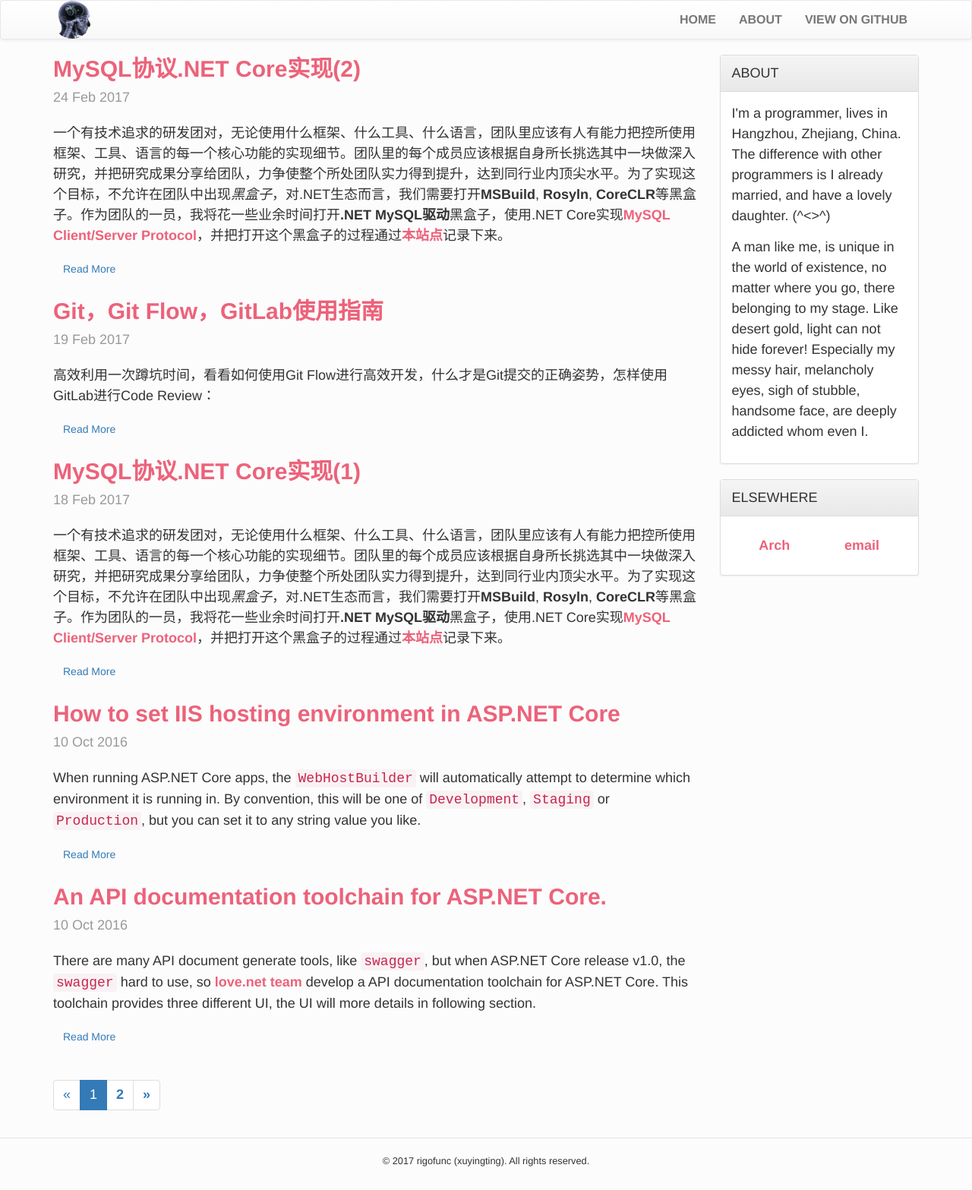
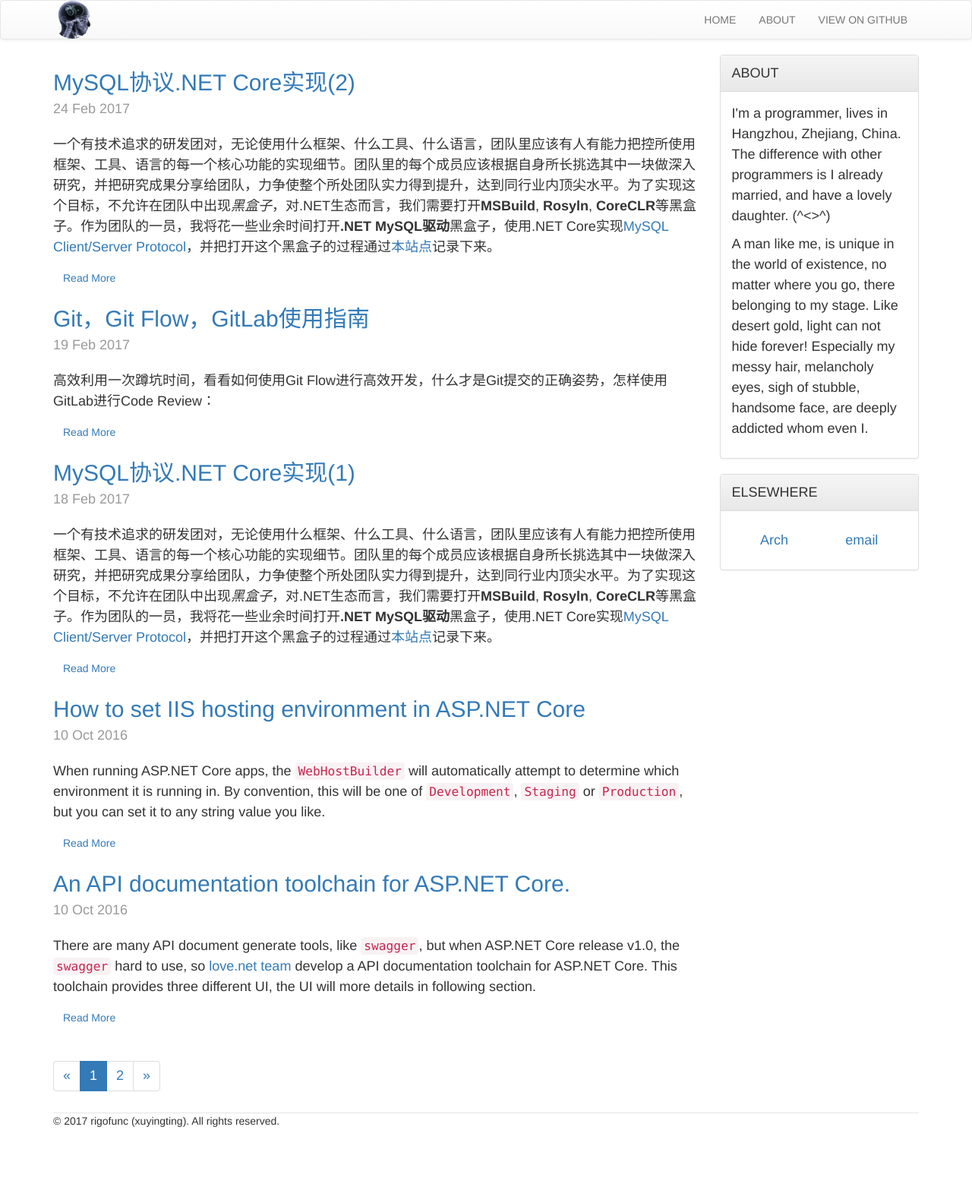
Before and after one commit to rigofunc/xyting.github.io, a Jekyll site: the page built from index.html, in a window 1280 px wide. Shown: the whole page at 76% size. Built offline with Jekyll 4.4.1, drawn with Linux system fonts in a browser that asks for light colours; the list of posts is cut into pages by our own code; after the commit the page ends 1496 px from its top, so only the background shows below that.

Commit message:
feat: remove the hightlining

```diff
--- a/_layouts/default.html
+++ b/_layouts/default.html
@@ -10,7 +10,6 @@
 
   <link href="{{ site.url }}/assets/css/bootstrap.min.css" rel="stylesheet">
   <link href="{{ site.url }}/assets/css/bootstrap-theme.min.css" rel="stylesheet">
-  <link href="{{ site.url }}/assets/css/highlight.css" rel="stylesheet">
   <link href="{{ site.url }}/assets/css/site.css" rel="stylesheet">
 </head>
 
```
